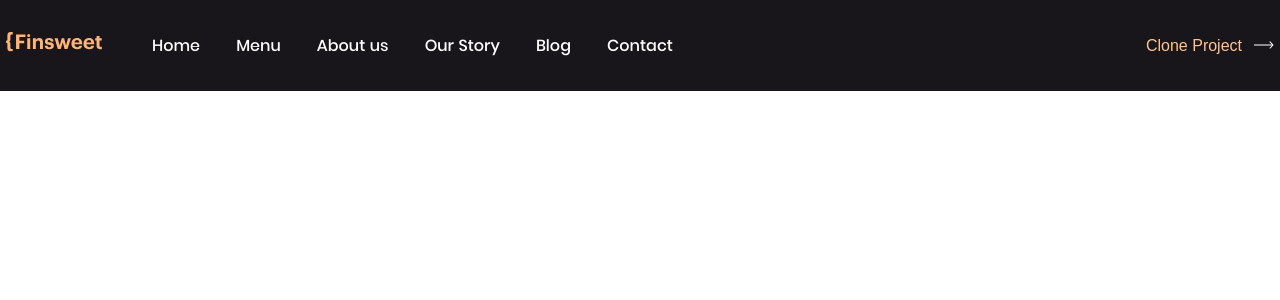
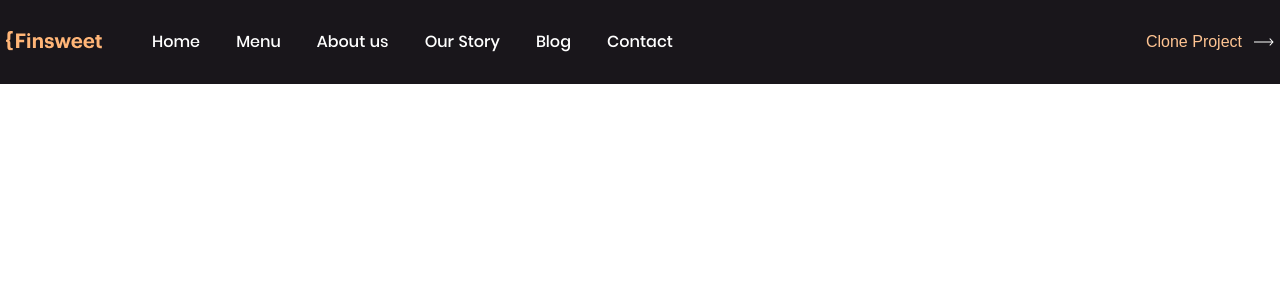
Before and after one commit to gr-sv/Finsweet, a React (Create React App) app: page / in a window 1280 px wide. Shown: the top 300 px of the page. Built offline with nearby package versions, Linux system fonts and the light colour scheme.

Commit message:
Add corrections

```diff
--- a/src/components/widgets/header/header.jsx
+++ b/src/components/widgets/header/header.jsx
@@ -4,7 +4,6 @@ import Logo from '../../shared/logo/logo.jsx';
 import Navigation from '../../shared/navigation/navigation';
 import Button from '../../shared/button/button.jsx';
 import s from './header.module.scss';
-import Image from '../../shared/image/image.jsx'
 
 function Header () {
 	return (
--- a/src/components/widgets/header/header.module.scss
+++ b/src/components/widgets/header/header.module.scss
@@ -22,5 +22,5 @@
 }
 
 .navigation__logo {
-	padding: 12px 5px;
+	padding: 11px 5px 6px 5px;
 }
```
